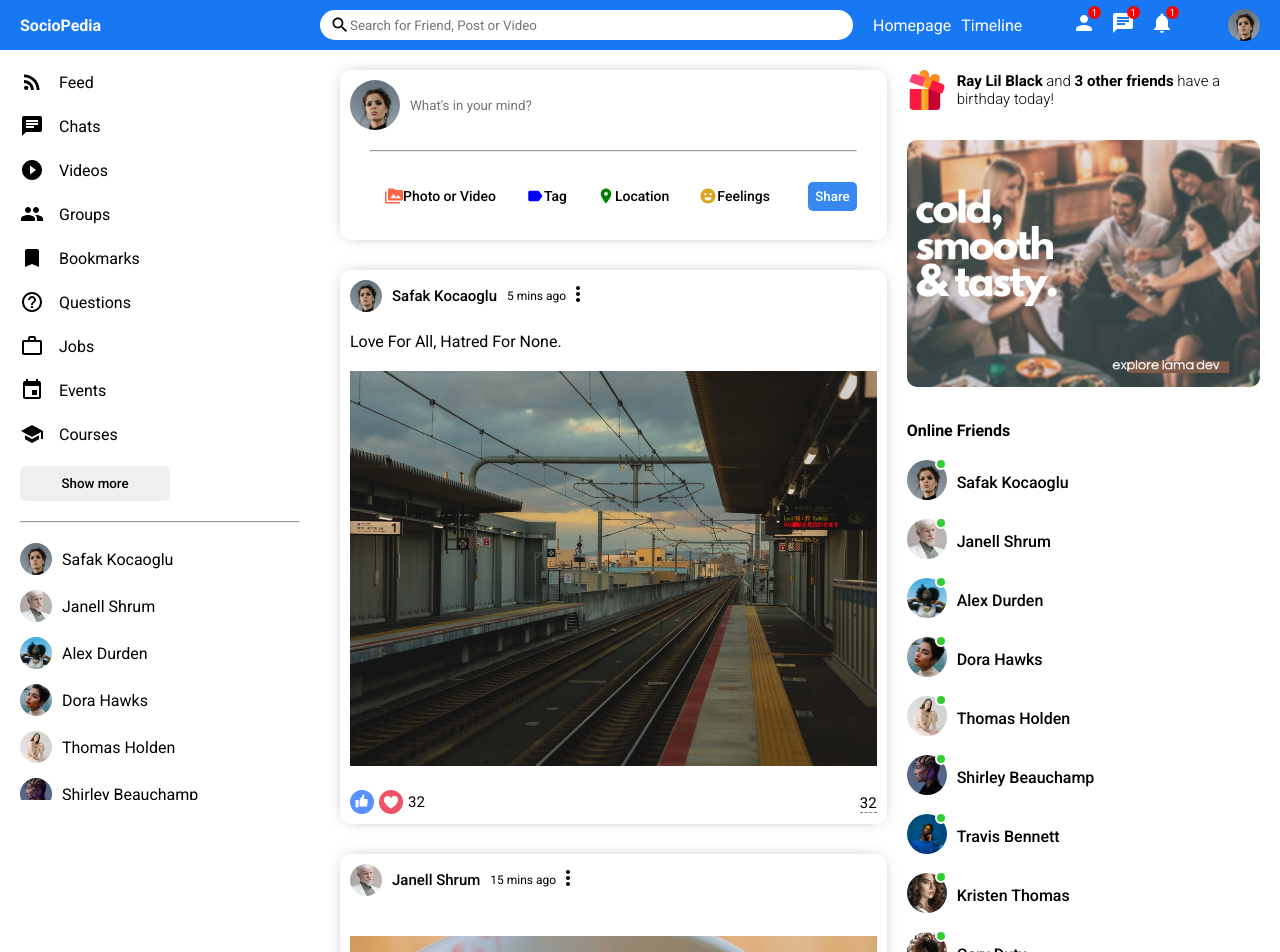
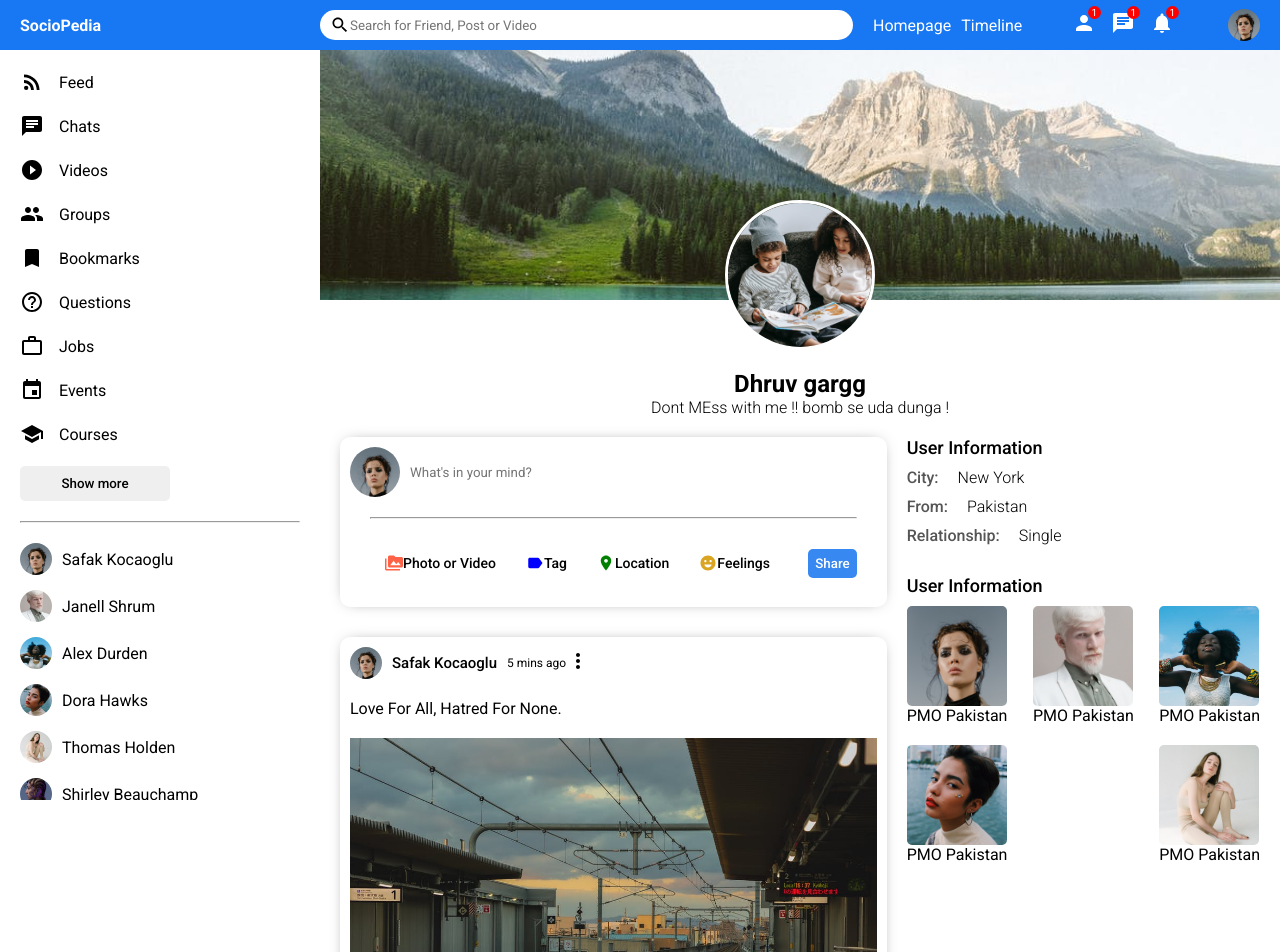
Before and after one commit to DnD-Development/SocioPedia, a React (Create React App) app in the folder client/: page / in a window 1280 px wide. Shown: the top 952 px of the page. Built offline with nearby package versions, Linux system fonts and the light colour scheme.

Commit message:
Profile Page

```diff
--- a/client/src/App.js
+++ b/client/src/App.js
@@ -1,7 +1,8 @@
 import Home from "./pages/home/Home";
+import Profile from "./pages/profile/Profile";
 
 function App() {
-  return <Home />;
+  return <Profile />;
 }
 
 export default App;
--- a/client/src/components/post/post.jsx
+++ b/client/src/components/post/post.jsx
@@ -1,8 +1,17 @@
+import { useState } from "react";
 import "./post.scss";
 import { MoreVert } from "@mui/icons-material";
 import { Users } from "../../dummydata";
 
 function Post({ post }) {
+  const [like, setLike] = useState(post.like);
+  const [isLiked, setIsLiked] = useState(false);
+
+  const likeHandler = () => {
+    setLike(isLiked ? like - 1 : like + 1);
+    setIsLiked(!isLiked);
+  };
+
   return (
     <div className="post">
       <div className="postWrapper">
@@ -28,12 +37,22 @@
         </div>
         <div className="postBottom">
           <div className="postBottomLeft">
-            <img src="./assets/like.png" alt="" className="likeIcon" />
-            <img src="./assets/heart.png" alt="" className="likeIcon" />
-            <span className="postLikeCounter">{post.like}</span>
+            <img
+              src="./assets/like.png"
+              alt=""
+              className="likeIcon"
+              onClick={likeHandler}
+            />
+            <img
+              src="./assets/heart.png"
+              alt=""
+              className="likeIcon"
+              onClick={likeHandler}
+            />
+            <span className="postLikeCounter">{like}</span>
           </div>
           <div className="postBottomRight">
-            <span className="postCommentText">{post.like}</span>
+            <span className="postCommentText">{post.comment}</span>
           </div>
         </div>
       </div>
--- a/client/src/components/rightbar/Rightbar.jsx
+++ b/client/src/components/rightbar/Rightbar.jsx
@@ -2,10 +2,10 @@
 import { Users } from "../../dummydata";
 import "./rightbar.scss";
 
-function Rightbar() {
-  return (
-    <div className="rightbar">
-      <div className="rightbarWrapper">
+function Rightbar({ profile }) {
+  const HomeRightbar = () => {
+    return (
+      <>
         <div className="birthdayContainer">
           <img src="./assets/gift.png" alt="" className="birthdayImg" />
           <span className="birthdayText">
@@ -15,12 +15,85 @@
         </div>
 
         <img src="./assets/ad.png" alt="" className="rightbarAd" />
-        <h4 className="righbarTitle">Online Friends</h4>
+        <h4 className="rightbarTitle">Online Friends</h4>
         <ul className="rightbarFriendList">
           {Users.map((u) => (
             <Online key={u.id} user={u} />
           ))}
         </ul>
+      </>
+    );
+  };
+
+  const ProfileRightbar = () => {
+    return (
+      <>
+        <h4 className="rightbarTitle">User Information</h4>
+        <div className="rightbarInfo">
+          <div className="rightbarInfoItem">
+            <span className="rightbarInfoKey"> City: </span>
+            <span className="rightbarInfoValue">New York</span>
+          </div>
+          <div className="rightbarInfoItem">
+            <span className="rightbarInfoKey">From: </span>
+            <span className="rightbarInfoValue">Pakistan</span>
+          </div>
+          <div className="rightbarInfoItem">
+            <span className="rightbarInfoKey">Relationship: </span>
+            <span className="rightbarInfoValue">Single</span>
+          </div>
+        </div>
+        <h4 className="rightbarTitle">User Information</h4>
+        <div className="rightbarFollowings">
+          <div className="rightbarFollowing">
+            <img
+              src="./assets/person/1.jpeg"
+              alt=""
+              className="rightbarFollowingImg"
+            />
+            <span className="rightbarFollowingName">PMO Pakistan</span>
+          </div>
+          <div className="rightbarFollowing">
+            <img
+              src="./assets/person/2.jpeg"
+              alt=""
+              className="rightbarFollowingImg"
+            />
+            <span className="rightbarFollowingName">PMO Pakistan</span>
+          </div>
+          <div className="rightbarFollowing">
+            <img
+              src="./assets/person/3.jpeg"
+              alt=""
+              className="rightbarFollowingImg"
+            />
+            <span className="rightbarFollowingName">PMO Pakistan</span>
+          </div>
+          <div className="rightbarFollowing">
+            <img
+              src="./assets/person/4.jpeg"
+              alt=""
+              className="rightbarFollowingImg"
+            />
+            <span className="rightbarFollowingName">PMO Pakistan</span>
+          </div>
+          <div className="rightbarFollowing">
+            <img
+              src="./assets/person/5.jpeg"
+              alt=""
+              className="rightbarFollowingImg"
+            />
+            <span className="rightbarFollowingName">PMO Pakistan</span>
+          </div>
+        </div>
+      </>
+    );
+  };
+
+  return (
+    <div className="rightbar">
+      <div className="rightbarWrapper">
+        <ProfileRightbar />
       </div>
     </div>
   );
--- a/client/src/components/rightbar/rightbar.scss
+++ b/client/src/components/rightbar/rightbar.scss
@@ -26,16 +26,56 @@
       margin: 30px 0;
     }
 
-    .righbarTitle {
+    .rightbarTitle {
       margin-bottom: 20px;
+      font-size: 18px;
+      font-weight: 500;
+      margin-bottom: 10px;
+    }
+
+    .rightbarInfo {
+      margin-bottom: 30px;
+
+      .rightbarInfoItem {
+        margin-bottom: 10px;
+
+        .rightbarInfoKey {
+          font-weight: 500;
+          margin-right: 15px;
+          color: #555555;
+        }
+
+        .rightbarInfoValue {
+          font-weight: 300;
+        }
+      }
+    }
+
+    .rightbarFollowings {
+      display: flex;
+      flex-wrap: wrap;
+      justify-content: space-between;
+
+      .rightbarFollowing {
+        display: flex;
+        flex-direction: column;
+        margin-bottom: 20px;
+
+        .rightbarFollowingImg {
+          width: 100px;
+          height: 100px;
+          object-fit: cover;
+          border-radius: 5px;
+        }
+        .rightbarFollowingName {
+        }
+      }
     }
 
     .rightbarFriendList {
       margin: 0;
       padding: 0;
       list-style: none;
-
-
     }
   }
 }
--- /dev/null
+++ b/client/src/pages/profile/Profile.jsx
@@ -0,0 +1,44 @@
+import Feed from "../../components/feed/Feed";
+import Rightbar from "../../components/rightbar/Rightbar";
+import Sidebar from "../../components/sidebar/Sidebar";
+import Topbar from "../../components/topbar/Topbar";
+import "./profile.scss";
+
+function Profile() {
+  return (
+    <>
+      <Topbar />
+      <div className="profile">
+        <Sidebar />
+        <div className="profileRight">
+          <div className="profileRightTop">
+            <div className="profileCover">
+              <img
+                src="./assets/post/3.jpeg"
+                alt=""
+                className="profileCoverImg"
+              />
+              <img
+                src="./assets/post/7.jpeg"
+                alt=""
+                className="profileUserImg"
+              />
+            </div>
+            <div className="profileInfo">
+              <h4 className="profileInfoName">Dhruv gargg</h4>
+              <span className="profileInfoDesc">
+                Dont MEss with me !! bomb se uda dunga !
+              </span>
+            </div>
+          </div>
+          <div className="profileRightBottom">
+            <Feed />
+            <Rightbar profile />
+          </div>
+        </div>
+      </div>
+    </>
+  );
+}
+
+export default Profile;
--- /dev/null
+++ b/client/src/pages/profile/profile.scss
@@ -0,0 +1,51 @@
+.profile {
+  display: flex;
+
+  .profileRight {
+    flex: 9;
+
+    .profileRightTop {
+      .profileCover {
+        height: 320px;
+        position: relative;
+
+        .profileCoverImg {
+          width: 100%;
+          height: 250px;
+          object-fit: cover;
+        }
+        .profileUserImg {
+          width: 150px;
+          height: 150px;
+          border-radius: 50%;
+          object-fit: cover;
+          position: absolute;
+          left: 0;
+          right: 0;
+          margin: auto;
+          top: 150px;
+          border: 3px solid white;
+        }
+      }
+
+      .profileInfo {
+        display: flex;
+        flex-direction: column;
+        align-items: center;
+        justify-content: center;
+      }
+
+      .profileInfoName {
+        font-size: 24px;
+      }
+
+      .profileInfoDesc {
+        font-weight: 300;
+      }
+    }
+
+    .profileRightBottom {
+      display: flex;
+    }
+  }
+}
```
